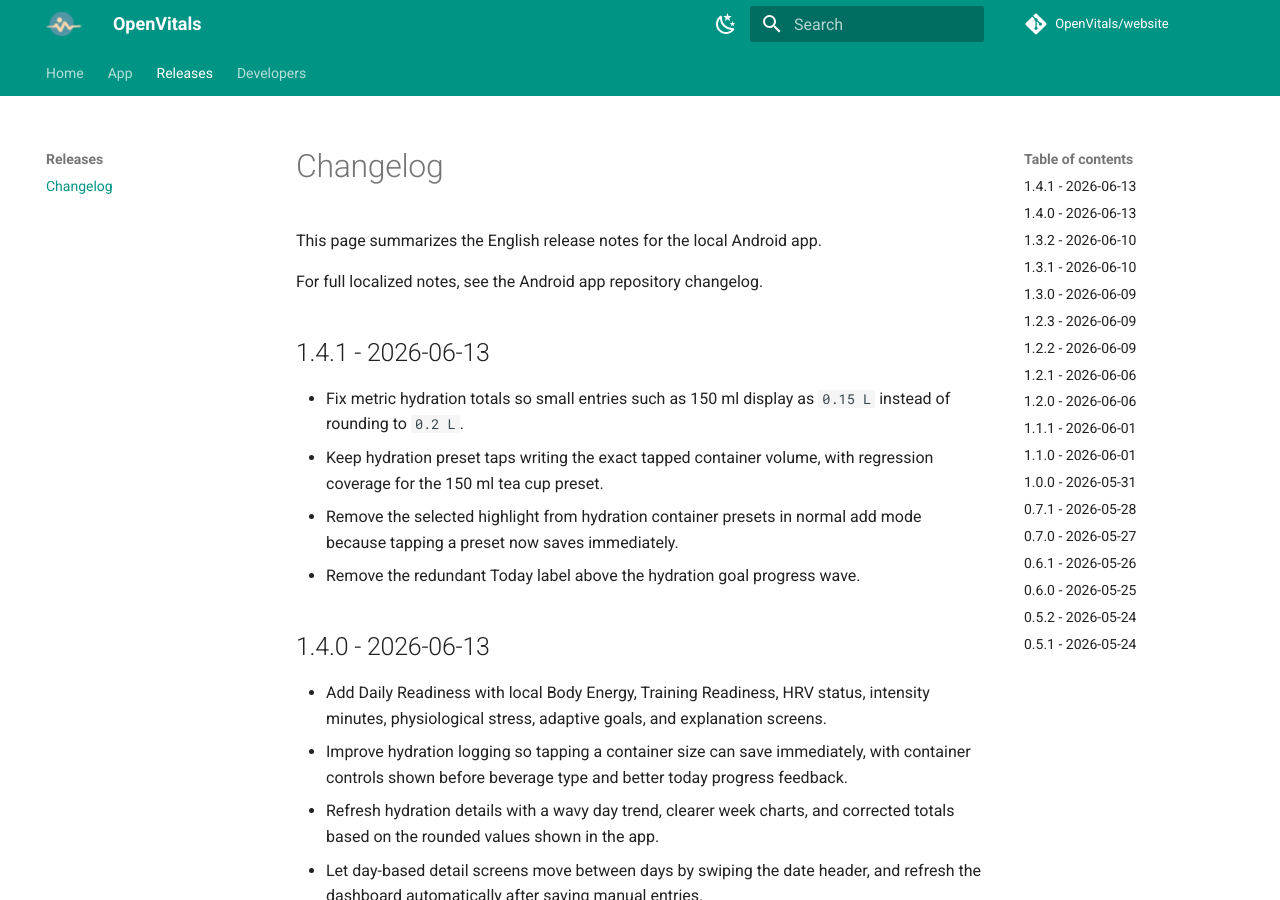
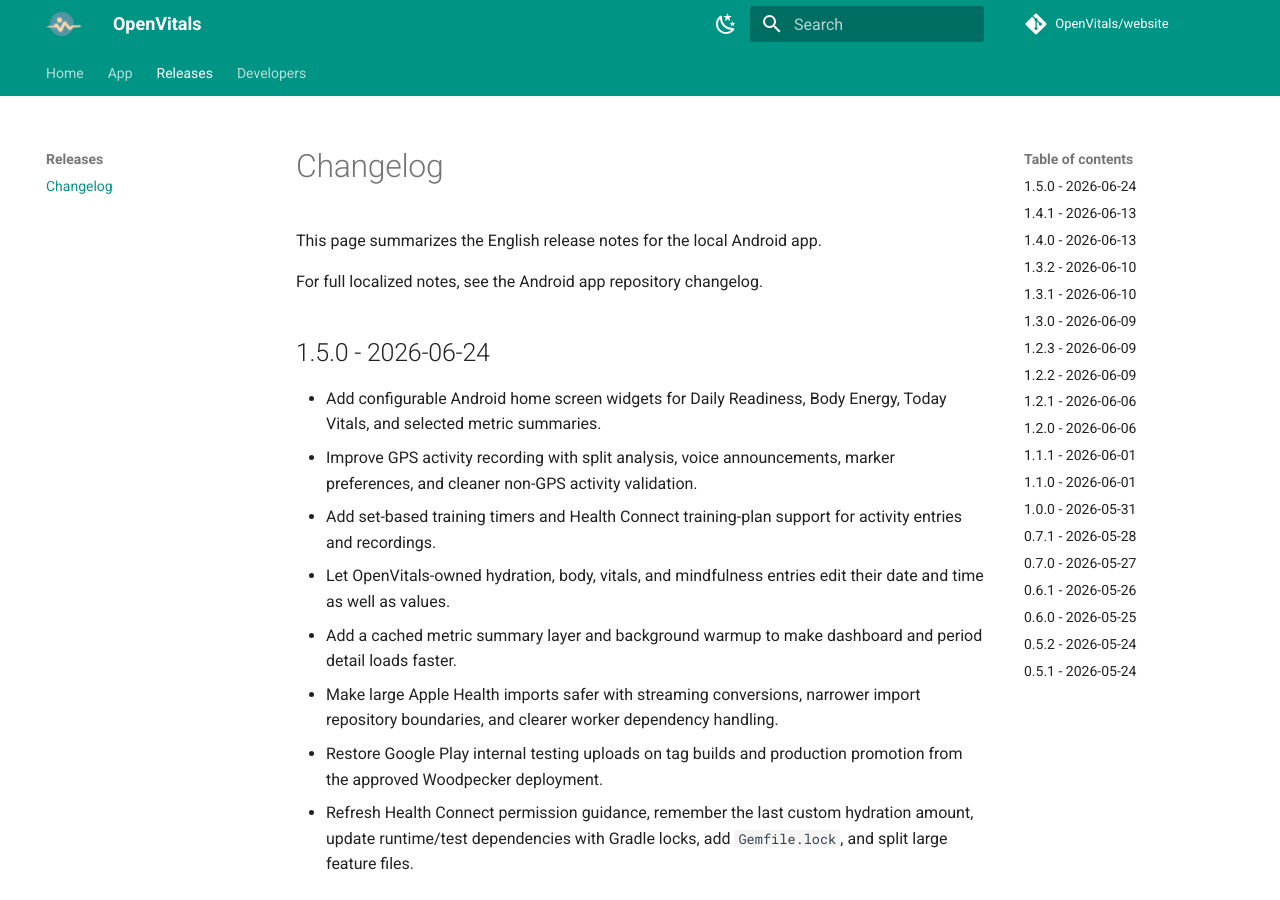
Before and after one commit to OpenVitals-MTU/docs, an MkDocs documentation site: the page built from docs/releases/changelog.md, in a window 1280 px wide and 900 px high. Built offline with MkDocs 1.6.1 and Material for MkDocs 9.7.7, drawn with Linux system fonts in a browser that asks for light colours.

Commit message:
docs: update OpenVitals 1.5.0 release notes

```diff
--- a/docs/releases/changelog.md
+++ b/docs/releases/changelog.md
@@ -3,6 +3,17 @@
 This page summarizes the English release notes for the local Android app.
 
 For full localized notes, see the Android app repository changelog.
+
+## 1.5.0 - 2026-06-24
+
+- Add configurable Android home screen widgets for Daily Readiness, Body Energy, Today Vitals, and selected metric summaries.
+- Improve GPS activity recording with split analysis, voice announcements, marker preferences, and cleaner non-GPS activity validation.
+- Add set-based training timers and Health Connect training-plan support for activity entries and recordings.
+- Let OpenVitals-owned hydration, body, vitals, and mindfulness entries edit their date and time as well as values.
+- Add a cached metric summary layer and background warmup to make dashboard and period detail loads faster.
+- Make large Apple Health imports safer with streaming conversions, narrower import repository boundaries, and clearer worker dependency handling.
+- Restore Google Play internal testing uploads on tag builds and production promotion from the approved Woodpecker deployment.
+- Refresh Health Connect permission guidance, remember the last custom hydration amount, update runtime/test dependencies with Gradle locks, add `Gemfile.lock`, and split large feature files.
 
 ## 1.4.1 - 2026-06-13
 
```
Also changed, not shown: docs/app/features.md (+7 -0 lines), docs/app/getting-started.md (+4 -0 lines).
